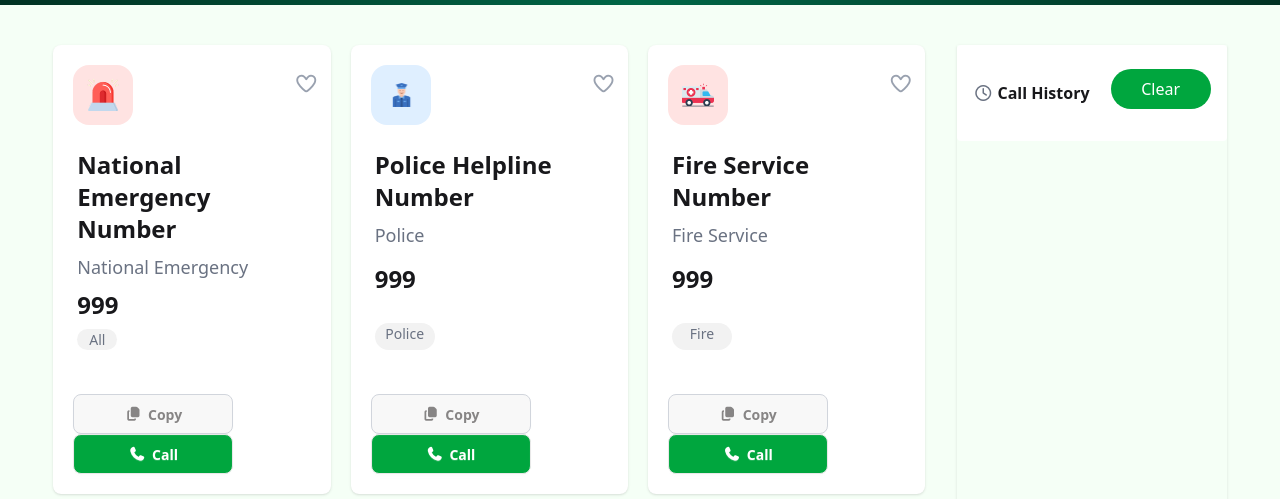
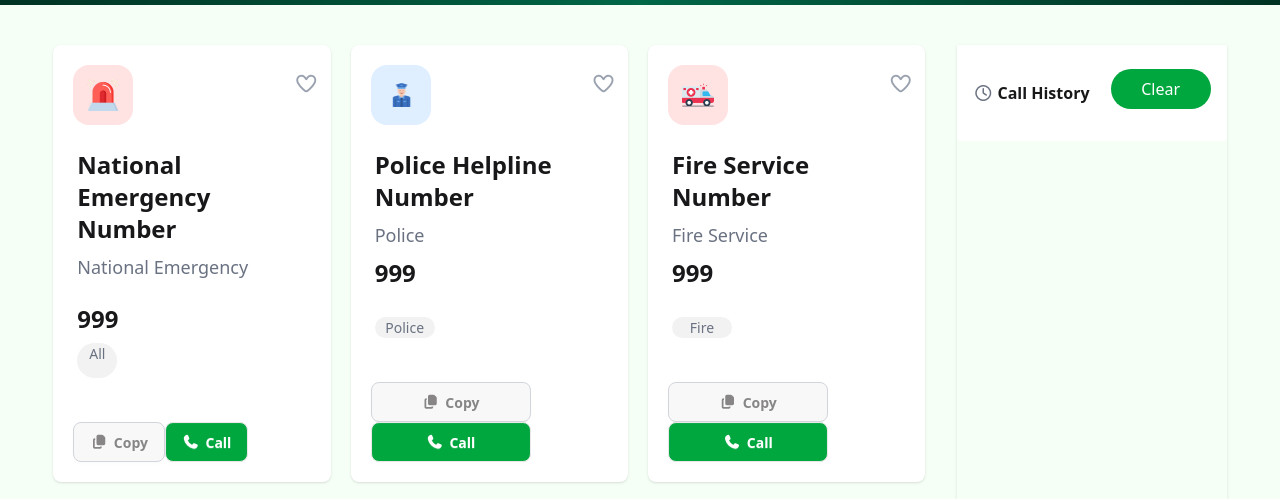
Before and after one commit to Maisha-sultana/emergency-hotline-project, a plain HTML site: page index.html in a window 1280 px wide. Shown: the part 299-798 px from the top of the page. Drawn offline with nearby package versions, Linux system fonts and the light colour scheme.

Commit message:
added changes

```diff
--- a/index.html
+++ b/index.html
@@ -70,10 +70,12 @@
                   <h3 class="font-bold text-2xl">999</h3>
                   <p class="text-gray-500 bg-[#F2F2F2] rounded-3xl w-10 text-center">All</p>
                 </div>
-                <div class="m-5">
+                <div class="m-5 flex">
 
-                 <button class="btn btn w-40  text-[#878585] border-gray-300 rounded-lg copy-btn"><i class="fa-solid fa-copy"></i>Copy</button>
-                 <button class="btn btn w-40 bg-[#00A63E] text-white rounded-lg call-btn"><i class="fa-solid fa-phone "></i>Call</button>
+                 <button class="btn btn text-[#878585] border-gray-300 rounded-lg copy-btn"><i class="fa-solid fa-copy"></i>Copy</button>
+             <div>
+                  <button class="btn btn  bg-[#00A63E] text-white rounded-lg call-btn"><i class="fa-solid fa-phone "></i>Call</button>
+             </div>
                 </div>
               </div>
               <!-- service card 2  -->
```
